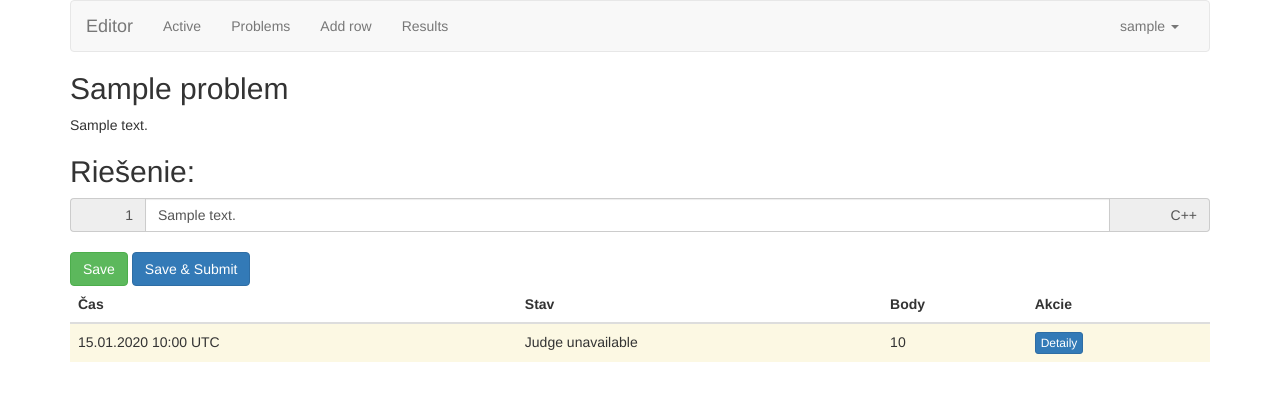
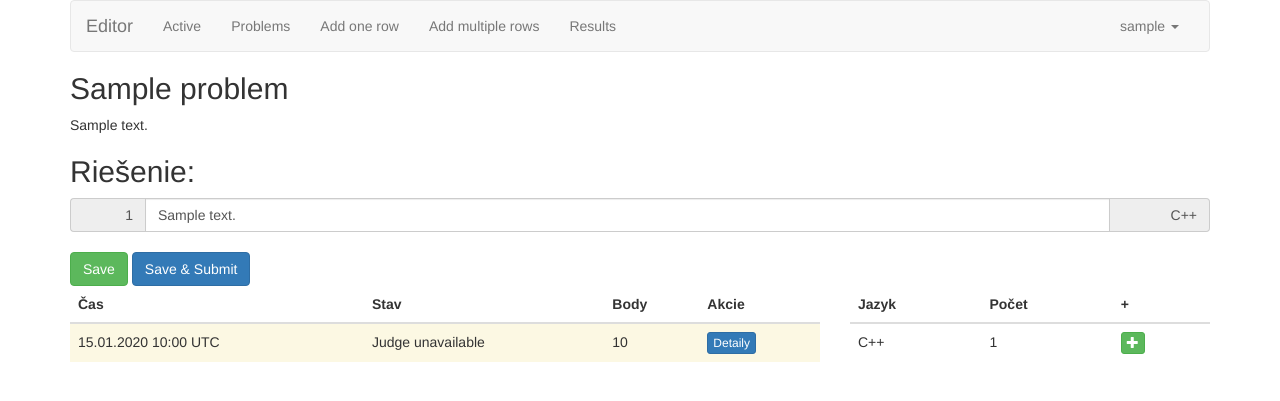
Before and after one commit to trojsten/editor-2018-jar, a Django app: page /submit/problem/1/ in a window 1280 px wide. Shown: the top 401 px of the page. Run offline with Django 3.2, Linux system fonts and the light colour scheme; a user stored in the database is signed in; tables that the repository leaves empty hold one stand-in row (values such as "Sample post"); some libraries are stand-ins or nearby versions.

Commit message:
Add multiple rows per user. User can add row per problem.

```diff
--- a/editor/submit/admin.py
+++ b/editor/submit/admin.py
@@ -1,11 +1,14 @@
 from django.contrib import admin
-from submit.models import Problem, Row, ActiveProblem, SubmitOutput
+from submit.models import Problem, Row, SpareRow, ActiveProblem, SubmitOutput
 
 class ProblemAdmin(admin.ModelAdmin):
     list_display = ('id', 'title', 'order')
 
 class RowAdmin(admin.ModelAdmin):
     list_display = ('id', 'user', 'problem', 'lang', 'order')
+
+class SpareRowAdmin(admin.ModelAdmin):
+    list_display = ('id', 'user', 'lang')
 
 class ActiveProblemAdmin(admin.ModelAdmin):
     list_display = ('id', 'user', 'problem')
@@ -15,6 +18,7 @@ class SubmitOutputAdmin(admin.ModelAdmin):
 
 admin.site.register(Problem, ProblemAdmin)
 admin.site.register(Row, RowAdmin)
+admin.site.register(SpareRow, SpareRowAdmin)
 admin.site.register(ActiveProblem, ActiveProblemAdmin)
 admin.site.register(SubmitOutput, SubmitOutputAdmin)
 
--- a/editor/submit/models.py
+++ b/editor/submit/models.py
@@ -31,6 +31,13 @@ class Row(models.Model):
 
     class Meta:
         unique_together = ("user", "problem", "order")
+
+class SpareRow(models.Model):
+    user = models.ForeignKey(User)
+    lang = models.IntegerField(choices=constants.Language.LANG_CHOICES)
+
+    def __unicode__(self):
+        return "(SpareRow-%s-%s-%s)" % (id, user, lang)
 
 class ActiveProblem(models.Model):
     user = models.OneToOneField(User)
--- a/editor/submit/templates/submit/add_row.html
+++ b/editor/submit/templates/submit/add_one_row.html
@@ -12,7 +12,7 @@ Keďže družinka má len jeden aktívny problém v nejakom momente, pridá sa a
 
 <div class="row">
     <div class="col col-md-6">
-        <form id="add_row_form" method="post" action="/submit/add_row/">
+        <form id="add_row_form" method="post" action="/submit/add_one_row/">
             {% csrf_token %}
             <div class="form-group">
                 <label for="username-input">Druzinka</label>
--- a/editor/submit/templates/submit/code_rows.html
+++ b/editor/submit/templates/submit/code_rows.html
@@ -9,6 +9,7 @@
             aria-describedby="basic-addon{{ row.order }}"
             value="{{ row.content | safe }}"
             name="row-{{ row.order }}"
+            id="code-row-{{ row.order }}"
             {% if readonly %}readonly=true{% endif %}
         >
         </input>
--- a/editor/submit/templates/submit/nav.html
+++ b/editor/submit/templates/submit/nav.html
@@ -18,7 +18,8 @@
                     <li><a href="{% url 'active_problem' %}">Active</a></td>
                     <li><a href="{% url 'problems' %}">Problems</a></td>
                     {% if user.is_staff %}
-                        <li><a href="{% url 'add_row' %}">Add row</a></td>
+                        <li><a href="{% url 'add_one_row' %}">Add one row</a></td>
+                        <li><a href="{% url 'add_spare_rows' %}">Add multiple rows</a></td>
                         <li><a href="{% url 'view_results' %}">Results</a></td>
                     {% endif %}
                 {% endif %}
--- a/editor/submit/templates/submit/problem.html
+++ b/editor/submit/templates/submit/problem.html
@@ -1,4 +1,5 @@
 {% extends 'submit/main.html' %}
+{% load submit_parts %}
 
 {% block title %}Úloha: {{ problem.title }}{% endblock %}
 
@@ -13,6 +14,8 @@
     <button type="submit" class="btn btn-success {% if readonly %}disabled{% endif %}" name="save">Save</button>
     <button type="submit" class="btn btn-primary {% if readonly %}disabled{% endif %}" name="save-submit">Save & Submit</button>
 </form>
+<div class="row">
+    <div class="col col-md-8">
         <table class="table hover">
             <thead>
                 <tr>
@@ -41,4 +44,37 @@
                 {% endfor %}
             </tbody>
         </table>
+    </div>
+    <div class="col col-md-4">
+        <table class="table hover">
+            <thead>
+                <tr>
+                    <th>Jazyk</th>
+                    <th>Počet</th>
+                    <th>+</th>
+                </tr>
+            </thead>
+            <tbody>
+                {% for row in lang_counts %}
+                    <tr>
+                        <td>{{ lang_codes|get_key:row.lang }}</td>
+                        <td>{{ row.num_rows }}</td>
+                        <td>
+                            <form
+                                id="add_lang_{{row.lang}}_form"
+                                method="post"
+                                action="/submit/problem/{{ problem.id }}/add_lang_row/{{ row.lang }}/"
+                            >
+                                {% csrf_token %}
+                                <button type="submit" class="btn btn-success btn-xs {% if readonly %}disabled{% endif %}" name="add-lang">
+                                    <span class="glyphicon glyphicon-plus"></span>
+                                </button>
+                            </form>
+                        </td>
+                    </tr>
+                {% endfor %}
+            </tbody>
+        </table>
+    </div>
+</div>
 {% endblock %}
--- a/editor/submit/urls.py
+++ b/editor/submit/urls.py
@@ -7,9 +7,11 @@ urlpatterns = [
     url(r'^problems/$', views.problems, name='problems'),
     url(r'^view_results/$', views.view_results, name='view_results'),
     url(r'^active_problem/$', views.active_problem, name='active_problem'),
-    url(r'^add_row/$', views.add_row, name='add_row'),
+    url(r'^add_one_row/$', views.add_one_row, name='add_one_row'),
+    url(r'^add_spare_rows/$', views.add_spare_rows, name='add_spare_rows'),
     url(r'^receive_protocol/$', views.receive_protocol, name='receive_protocol'),
     url(r'^problem/(?P<problem_id>\d+)/$', views.problem, name='problem'),
+    url(r'^problem/(?P<problem_id>\d+)/add_lang_row/(?P<lang_code>\d+)/$', views.add_lang_row, name='add_lang_row'),
     url(r'^view/(?P<submit_id>\d+)/$', views.view_submit, name='view_submit'),
     url(r'^add_row_info/(?P<user_id>\d+)/$', views.add_row_info, name='add_row_info'),
     url(r'^login/$', views.user_login, name='login'),
--- a/editor/submit/views.py
+++ b/editor/submit/views.py
@@ -5,12 +5,13 @@ from django.contrib.auth.models import User
 from django.contrib.auth.decorators import login_required
 from django.contrib.admin.views.decorators import staff_member_required
 from django.core.exceptions import PermissionDenied
+from django.db.models import Count
 from django.http import HttpResponseRedirect, HttpResponse, JsonResponse
 from django.shortcuts import render, get_object_or_404
 from django.views.decorators.csrf import csrf_exempt
 from django.views.decorators.http import require_POST
 
-from submit.models import Problem, Row, ActiveProblem, SubmitOutput
+from submit.models import Problem, Row, ActiveProblem, SubmitOutput, SpareRow
 from submit import constants
 from submit.helpers import write_chunks_to_file
 from submit.judge_helpers import (create_submit_and_send_to_judge, parse_protocol)
@@ -88,6 +89,35 @@ def active_problem(request):
     return HttpResponseRedirect('/submit/problem/%s' % active_problem.problem.id)
 
 @login_required(login_url='/submit/login/')
+@require_POST
+def add_lang_row(request, problem_id, lang_code):
+    user = request.user
+
+    active_problem = ActiveProblem.objects.filter(user=user).first()
+    if active_problem is None or int(active_problem.problem.id) != int(problem_id):
+        return HttpResponseRedirect('/submit/problem/%s' % problem_id)
+
+    spare_row = SpareRow.objects.filter(user=user, lang=lang_code).first()
+    if spare_row is None:
+        # nemaju taky riadok
+        return HttpResponseRedirect('/submit/problem/%s' % problem_id)
+
+    problem = active_problem.problem
+    row = Row.objects.filter(user=user, problem=problem).order_by('order').last()
+    new_order = 1
+    if row is not None:
+        new_order = row.order + 1
+    print(user.id, lang_code, problem.title, new_order, file=sys.stderr)
+    Row.objects.create(
+            user=user,
+            problem=problem,
+            order=new_order,
+            lang=lang_code,
+            content="")
+    spare_row.delete()
+    return HttpResponseRedirect('/submit/problem/%s' % problem_id)
+
+@login_required(login_url='/submit/login/')
 def problem(request, problem_id):
     user = request.user
 
@@ -110,6 +140,7 @@ def problem(request, problem_id):
 
     rows = Row.objects.filter(problem=problem, user=user).order_by('order')
     if request.method == 'POST':
+        # Savein everytime, because we are redirecting everytinme.
         if readonly:
             return HttpResponseRedirect('/submit/problem/%s' % problem_id)
 
@@ -123,11 +154,14 @@ def problem(request, problem_id):
             return HttpResponseRedirect('/submit/problem/%s' % problem_id)
     else:
         submits = SubmitOutput.objects.filter(user=user, problem=problem).order_by('-timestamp')
+        lang_counts = SpareRow.objects.filter(user=user).values('lang').annotate(num_rows=Count('lang')).order_by('-num_rows')
         context_dict = {
             'problem': problem,
             'rows': rows,
             'readonly': readonly,
             'submits': submits,
+            'lang_counts': lang_counts,
+            'lang_codes': { code: name for code,name in constants.Language.LANG_CHOICES },
             'response': constants.ReviewResponse,
         }
         return render(request, 'submit/problem.html', context_dict)
@@ -208,7 +242,7 @@ def view_submit(request, submit_id):
 
 @login_required(login_url='/submit/login/')
 @staff_member_required
-def add_row(request):
+def add_one_row(request):
     if request.method == 'POST':
         user_id = request.POST.get('user-select')
         lang_number = request.POST.get('lang-select')
@@ -216,21 +250,20 @@ def add_row(request):
         user = User.objects.get(pk=user_id)
         active_problem = ActiveProblem.objects.filter(user=user).first()
         if active_problem is None:
-            return HttpResponseRedirect('/submit/add_row/')
+            return HttpResponseRedirect('/submit/add_one_row/')
 
         problem = active_problem.problem
         row = Row.objects.filter(user=user, problem=problem).order_by('order').last()
         new_order = 1
         if row is not None:
             new_order = row.order + 1
-        print(user_id, lang_number, problem.title, new_order, file=sys.stderr)
         Row.objects.create(
                 user=user,
                 problem=problem,
                 order=new_order,
                 lang=lang_number,
                 content="")
-        return HttpResponseRedirect('/submit/add_row/')
+        return HttpResponseRedirect('/submit/add_one_row/')
     else:
         users = User.objects.all()
         langs = constants.Language.LANG_CHOICES
@@ -239,7 +272,7 @@ def add_row(request):
             'users': users,
             'langs': langs,
         }
-        return render(request, 'submit/add_row.html', context_dict)
+        return render(request, 'submit/add_one_row.html', context_dict)
 
 @login_required(login_url='/submit/login/')
 @staff_member_required
@@ -259,6 +292,33 @@ def add_row_info(request, user_id):
         'problem_title': problem.title,
         'next_order': next_order,
     })
+
+@login_required(login_url='/submit/login/')
+@staff_member_required
+def add_spare_rows(request):
+    if request.method == 'POST':
+        user_id = request.POST.get('user-select')
+        user = User.objects.get(pk=user_id)
+        langs = constants.Language.LANG_CHOICES
+        for number, lang in langs:
+            count = request.POST.get('lang-input-%s' % number)
+            count = 0 if count == '' else int(count)
+            for i in range(count):
+                SpareRow.objects.create(user=user, lang=number)
+        return HttpResponseRedirect('/submit/add_spare_rows/')
+    else:
+        users = User.objects.all()
+        langs = constants.Language.LANG_CHOICES
+
+        n = len(langs)
+        k1, k2, k3 = n//3 + (n%3 == 1), n//3 + (n%3 == 2), n//3
+
+        context_dict = {
+            'users': users,
+            'langs': langs,
+            'lang_groups': [langs[:k1],langs[k1:k1+k2],langs[k1+k2:]],
+        }
+        return render(request, 'submit/add_spare_rows.html', context_dict)
 
 @login_required(login_url='/submit/login/')
 @staff_member_required
```
Also changed, not shown: editor/submit/templates/submit/add_spare_rows.html (added, +50 -0 lines). Lines whose indentation alone changed are shown as unchanged.
